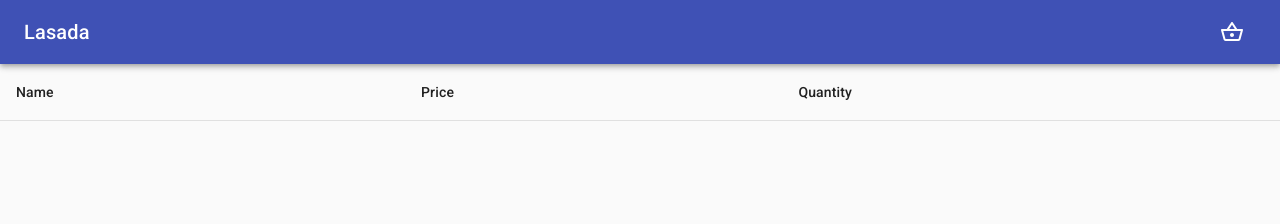
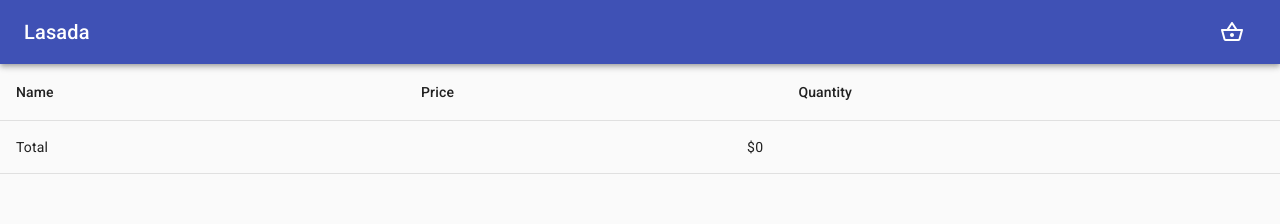
Before and after one commit to Stewart86/shopping-cart, a React (Create React App) app: page /cart in a window 1280 px wide. Shown: the top 224 px of the page. Built offline with nearby package versions, Linux system fonts and the light colour scheme.

Commit message:
fixes #6

```diff
--- a/src/pages/Cart.jsx
+++ b/src/pages/Cart.jsx
@@ -13,6 +13,17 @@ import { useContext } from "react"
 
 export const Cart = () => {
   const { cartItems } = useContext(CartContext)
+
+  const calculateTotal = () => {
+      if (cartItems.length === 0) {
+          return 0.
+      }
+    const total = cartItems
+      .map((product) => Number(product.price))
+      .reduce((a, b) => a + b)
+    return total
+  }
+
   return (
     <TableContainer>
       <Table>
@@ -26,7 +37,7 @@ export const Cart = () => {
         <TableBody>
           {cartItems &&
             cartItems.map((product) => (
-              <TableRow>
+              <TableRow key={product.id}>
                 <TableCell>{product.title}</TableCell>
                 <TableCell>{product.price}</TableCell>
                 <TableCell>1</TableCell>
@@ -34,6 +45,14 @@ export const Cart = () => {
             ))}
         </TableBody>
       </Table>
+      <Table>
+        <TableBody>
+          <TableRow>
+            <TableCell>Total</TableCell>
+            <TableCell>${calculateTotal()}</TableCell>
+          </TableRow>
+        </TableBody>
+      </Table>
     </TableContainer>
   )
 }
```
